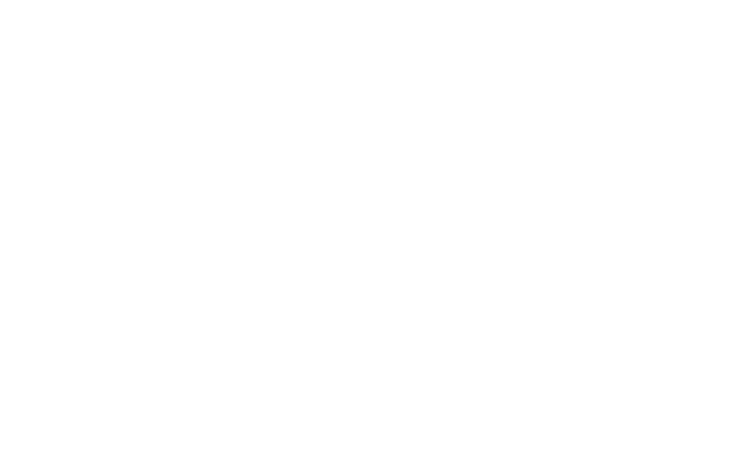
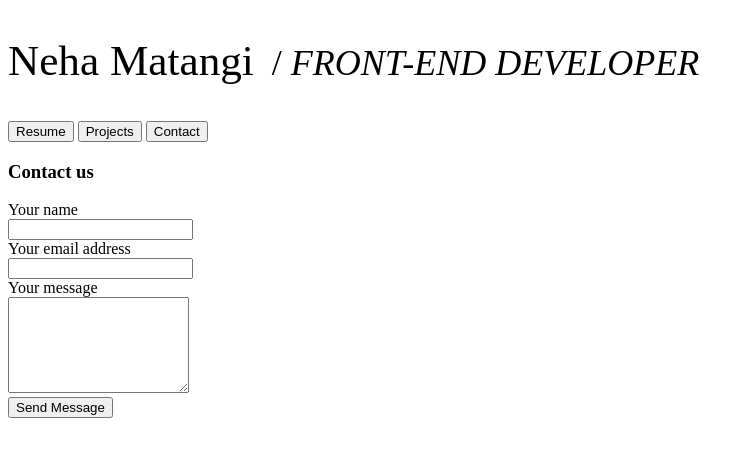
Before and after one commit to neha0407/cv-website, a plain HTML site: page contact.html in a window 1280 px wide. Shown: the whole page, without its empty margins (0-754 px from the left). Drawn offline with Linux system fonts and the light colour scheme.

Commit message:
added contact form

```diff
--- a/contact.html
+++ b/contact.html
@@ -4,11 +4,60 @@
     <meta charset="UTF-8">
     <meta http-equiv="X-UA-Compatible" content="IE=edge">
     <meta name="viewport" content="width=device-width, initial-scale=1.0">
-    <title>Document</title>
+    <link rel="stylesheet" href="https://cdnjs.cloudflare.com/ajax/libs/font-awesome/4.7.0/css/font-awesome.min.css">
+    <title>Contact</title>
 </head>
 <body>
-    <div class="link">
+    <div class="resumehead">
+        <p style="font-size: 36px;"><big>Neha Matangi</big>  / <i>FRONT-END DEVELOPER</i></p>
+</div>
+<div class="link">
+    <a href="resume.html"> <button>Resume</button></a>
+    <a href="projects.html"> <button>Projects</button></a>
+    <a href="contact.html"> <button>Contact</button></a>
 
-    </div>
+</div>
+<div class="contactform">
+
+
+        <div id="fcf-form">
+        <h3 class="fcf-h3">Contact us</h3>
+
+        <form id="fcf-form-id" class="fcf-form-class" method="post" action="contact-form-process.php">
+
+            <div class="fcf-form-group">
+                <label for="Name" class="fcf-label">Your name</label>
+                <div class="fcf-input-group">
+                    <input type="text" id="Name" name="Name" class="fcf-form-control" required>
+                </div>
+            </div>
+
+            <div class="fcf-form-group">
+                <label for="Email" class="fcf-label">Your email address</label>
+                <div class="fcf-input-group">
+                    <input type="email" id="Email" name="Email" class="fcf-form-control" required>
+                </div>
+            </div>
+
+            <div class="fcf-form-group">
+                <label for="Message" class="fcf-label">Your message</label>
+                <div class="fcf-input-group">
+                    <textarea id="Message" name="Message" class="fcf-form-control" rows="6" maxlength="3000" required></textarea>
+                </div>
+            </div>
+
+            <div class="fcf-form-group">
+                <button type="submit" id="fcf-button" class="fcf-btn fcf-btn-primary fcf-btn-lg fcf-btn-block">Send Message</button>
+            </div>
+
+
+
+        </form>
+        </div>
+
+
+
+
+</div>
 </body>
 </html>
```
